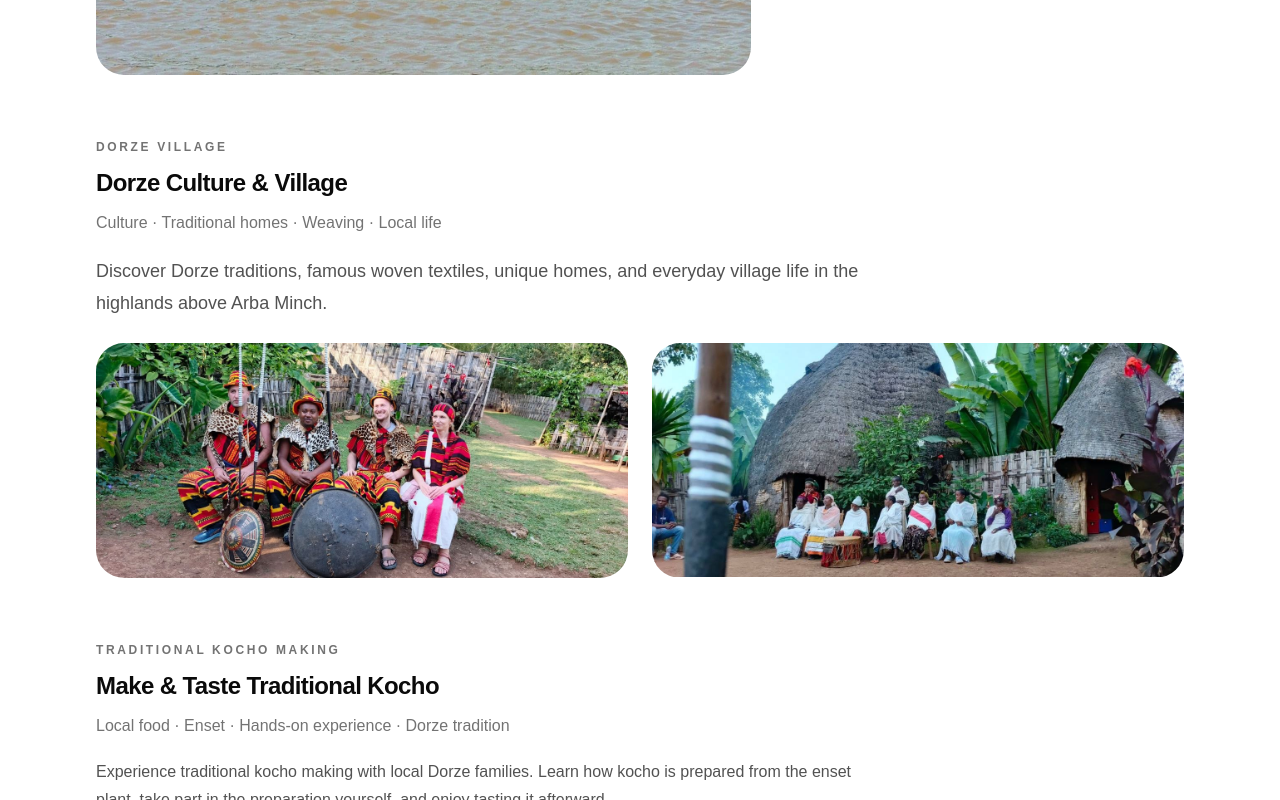
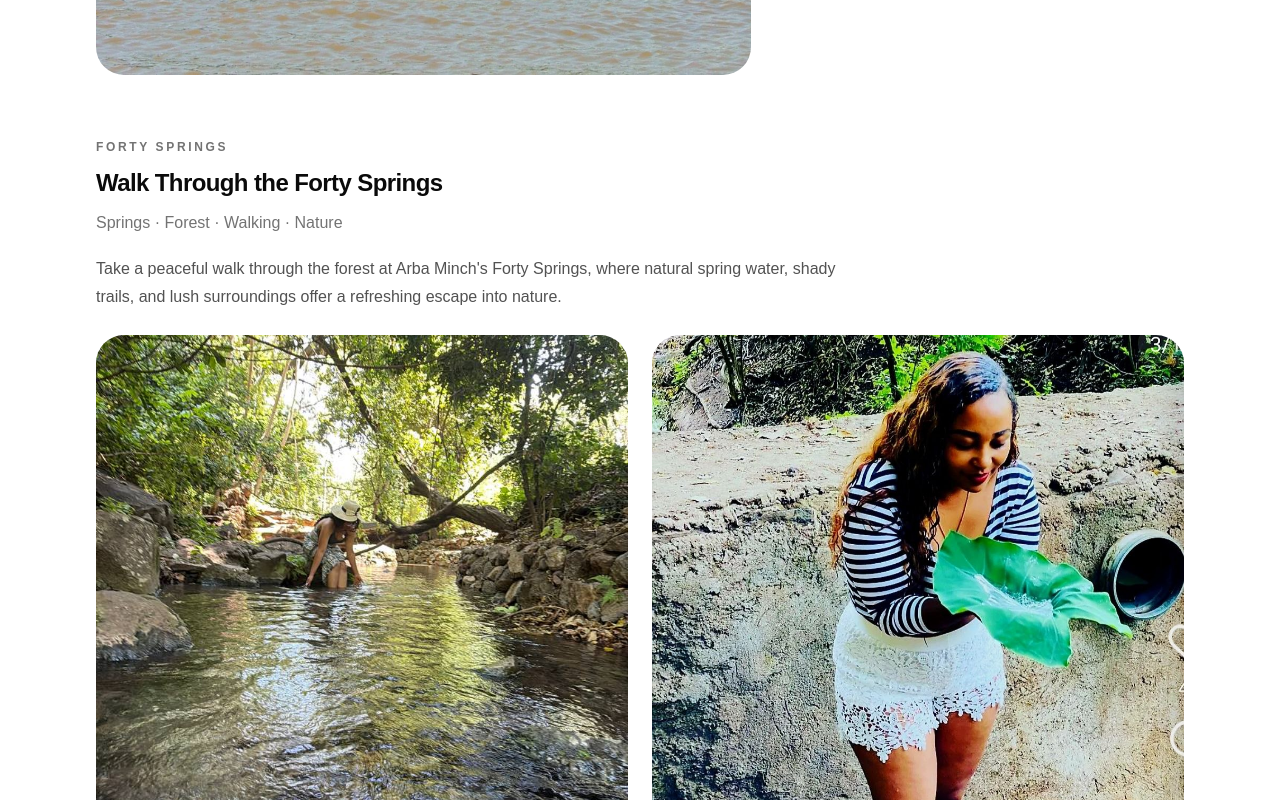
Before and after one commit to amanuel-gezahange/abushtour, a Next.js app: page / in a window 1280 px wide. Shown: the part 2500-3300 px from the top of the page. Built offline with nearby package versions, Linux system fonts and the light colour scheme.

Commit message:
final adjustment commit

```diff
--- a/app/page.tsx
+++ b/app/page.tsx
@@ -45,9 +45,8 @@ export default function Home() {
         <div className="flex items-center justify-between px-5 py-5 md:px-12">
           <a
             href="/"
-            className={`text-lg font-semibold tracking-tight text-white transition-opacity duration-200 ${
-              menuOpen ? "opacity-0" : "opacity-100"
-            }`}
+            className={`text-lg font-semibold tracking-tight text-white transition-opacity duration-200 ${menuOpen ? "opacity-0" : "opacity-100"
+              }`}
           >
             Abush | Arba Minch Guide
           </a>
@@ -276,12 +275,63 @@ export default function Home() {
             </div>
           </div>
         </div>
+        {/* ========================= */}
+        {/* FORTY SPRINGS */}
+
+        <div className="mt-16">
+          <p className="text-xs font-semibold uppercase tracking-[0.22em] text-neutral-500">
+            Forty Springs
+          </p>
+
+          <h3 className="mt-3 text-2xl font-semibold tracking-tight text-neutral-950">
+            Walk Through the Forty Springs
+          </h3>
+
+          <p className="mt-3 text-base font-medium text-neutral-500">
+            Springs · Forest · Walking · Nature
+          </p>
+
+          <p className="mt-5 max-w-3xl text-base leading-7 text-neutral-600">
+            Take a peaceful walk through the forest at Arba Minch&apos;s Forty Springs,
+            where natural spring water, shady trails, and lush surroundings offer a
+            refreshing escape into nature.
+          </p>
+
+          {/* PHOTOS */}
+          <div className="mt-6 grid gap-6 md:grid-cols-2">
+            {/* First photo */}
+            <div className="relative h-[430px] w-full overflow-hidden rounded-[28px] md:h-[500px]">
+              <Image
+                src="/images/forty-springs.jpg"
+                alt="Forty Springs in Arba Minch, Ethiopia"
+                fill
+                sizes="(max-width: 768px) 100vw, 50vw"
+                className="object-cover object-center"
+              />
+            </div>
+
+            {/* Second photo */}
+            <div className="relative h-[430px] w-full overflow-hidden rounded-[28px] md:h-[500px]">
+              <Image
+                src="/images/forty-springs1.jpg"
+                alt="Visitor experiencing Forty Springs in Arba Minch"
+                fill
+                sizes="(max-width: 768px) 100vw, 50vw"
+                className="object-cover object-center"
+              />
+            </div>
+          </div>
+        </div>
 
         {/* ========================= */}
         {/* DORZE */}
         {/* ========================= */}
 
-        <div className="mt-16">
+        {/* ========================= */}
+        {/* DORZE */}
+        {/* ========================= */}
+
+        <div className="mt-10">
           <p className="text-xs font-semibold uppercase tracking-[0.22em] text-neutral-500">
             Dorze Village
           </p>
@@ -299,26 +349,27 @@ export default function Home() {
             everyday village life in the highlands above Arba Minch.
           </p>
 
+          {/* PHOTOS */}
           <div className="mt-6 grid gap-6 md:grid-cols-2">
-            <div className="w-full overflow-hidden rounded-[28px]">
+            {/* First photo */}
+            <div className="relative h-[430px] w-full overflow-hidden rounded-[28px] md:h-[500px]">
               <Image
                 src="/images/dorze.jpg"
                 alt="Dorze cultural experience near Arba Minch"
-                width={1280}
-                height={853}
+                fill
                 sizes="(max-width: 768px) 100vw, 50vw"
-                className="h-auto w-full"
+                className="object-cover object-center"
               />
             </div>
 
-            <div className="w-full overflow-hidden rounded-[28px]">
+            {/* Second photo */}
+            <div className="relative h-[430px] w-full overflow-hidden rounded-[28px] md:h-[500px]">
               <Image
                 src="/images/village.jpg"
                 alt="Traditional Dorze village near Arba Minch"
-                width={1280}
-                height={853}
+                fill
                 sizes="(max-width: 768px) 100vw, 50vw"
-                className="h-auto w-full"
+                className="object-cover object-center"
               />
             </div>
           </div>
@@ -465,7 +516,7 @@ export default function Home() {
 
       <section
         id="guide"
-        className="bg-neutral-950 px-5 pb-16 pt-10 text-white md:px-12 md:py-16"
+        className="scroll-mt-[-40px] bg-neutral-950 px-5 pb-16 pt-10 text-white md:px-12 md:py-16"
       >
         <div className="mx-auto max-w-6xl md:grid md:grid-cols-2 md:items-center md:gap-16">
           <div>
```
Also changed, not shown: public/images/forty-springs.jpg (added), public/images/forty-springs1.jpg (added).
